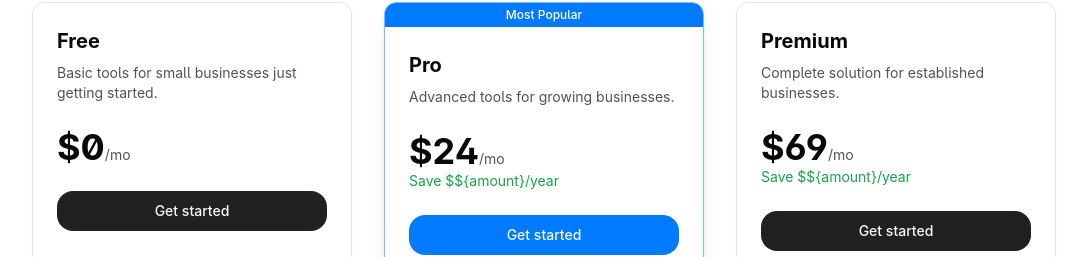
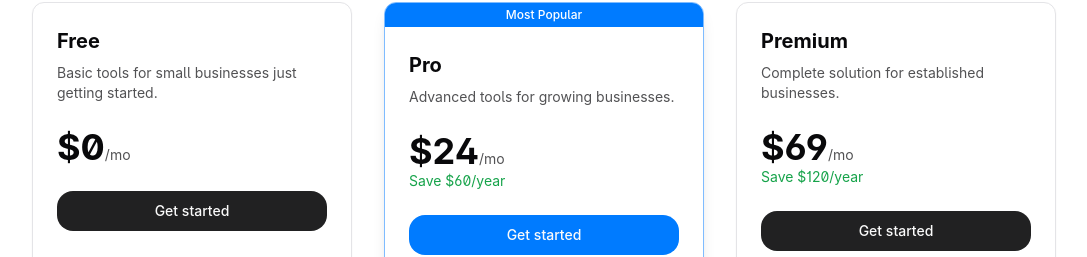
Before and after one commit to trytools18/reputation-grove-2ebe90a0, a React (Vite) app: page / in a window 1280 px wide. Shown: the part 2976-3233 px from the top of the page, without its empty margins (96-1183 px from the left). Built offline with nearby package versions, Linux system fonts and the light colour scheme.

Commit message:
Code edited in Lovable Code Editor
Edited UI in Lovable

```diff
--- a/src/components/Pricing.tsx
+++ b/src/components/Pricing.tsx
@@ -1,4 +1,3 @@
-
 import { useState } from "react"
 import { Button } from "@/components/ui/button"
 import { Chip } from "./ui/chip"
@@ -54,6 +53,11 @@ const Pricing = () => {
     }
   ]
 
+  // Helper function to interpolate variables in translation strings
+  const interpolate = (text: string, variables: Record<string, any>) => {
+    return text.replace(/\${(\w+)}/g, (_, key) => variables[key] || '');
+  }
+
   return (
     <section id="pricing" className="py-24">
       <div className="container mx-auto px-6">
@@ -108,7 +112,7 @@ const Pricing = () => {
                   </p>
                   {annual && plan.monthly > 0 && (
                     <p className="text-sm text-green-600">
-                      {t('pricing.saveYear', { amount: (plan.monthly - plan.annual) * 12 })}
+                      {interpolate(t('pricing.saveYear'), { amount: (plan.monthly - plan.annual) * 12 })}
                     </p>
                   )}
                 </div>
```
